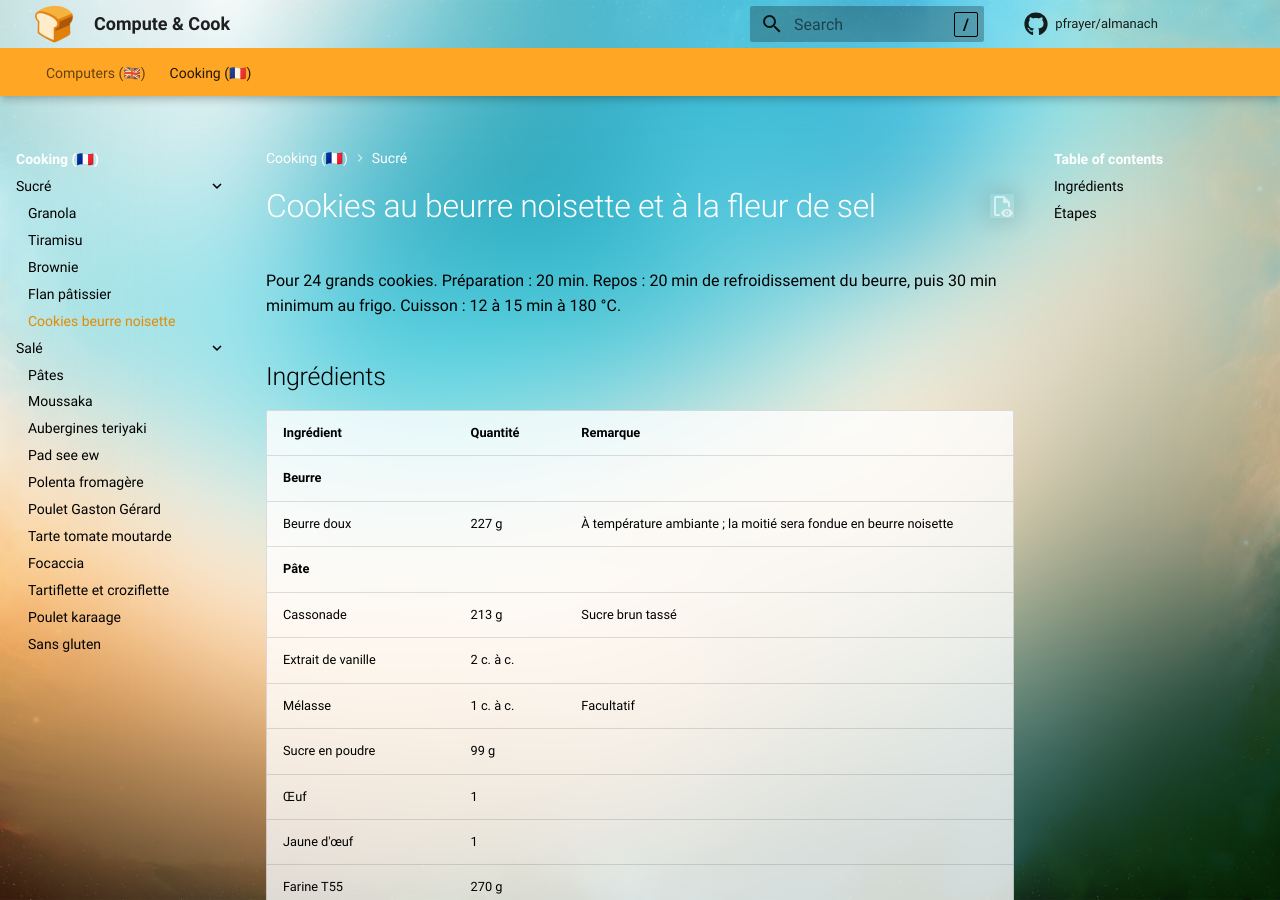
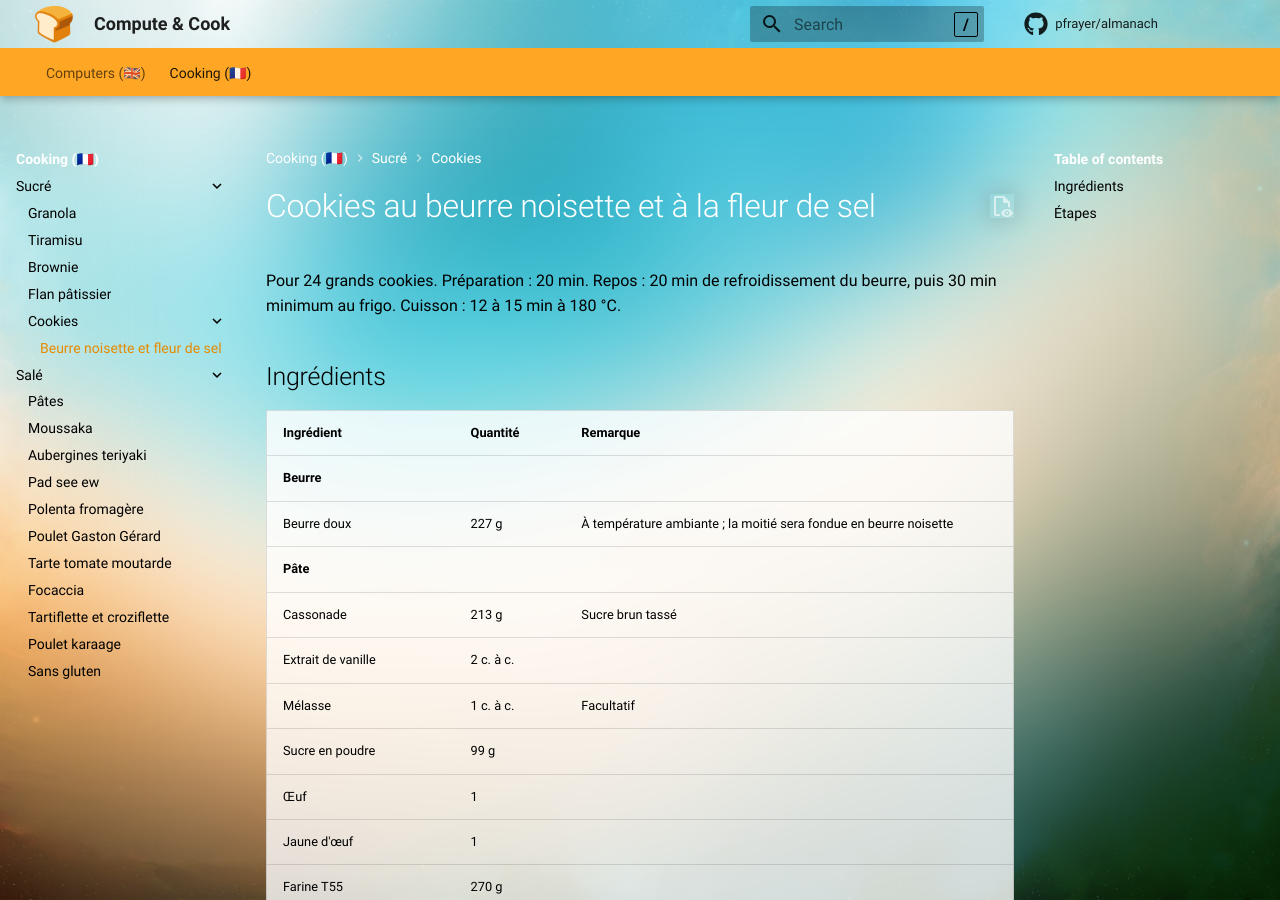
Before and after one commit to pfrayer/almanach, an MkDocs documentation site: the page built from src/docs/cook/cookies/beurre_noisette.md, in a window 1280 px wide and 900 px high. Built offline with MkDocs 1.6.1 and Material for MkDocs 9.7.7, drawn with Linux system fonts in a browser that asks for light colours; comment, search, counter and statistics services are not loaded.

Commit message:
refactor(cook): sous-section cookies

```diff
--- a/mkdocs.yml
+++ b/mkdocs.yml
@@ -55,7 +55,8 @@ nav:
     - Tiramisu: docs/cook/tiramisu.md
     - Brownie: docs/cook/brownie.md
     - Flan pâtissier: docs/cook/flan.md
-    - Cookies beurre noisette: docs/cook/cookies.md
+    - Cookies:
+      - Beurre noisette et fleur de sel: docs/cook/cookies/beurre_noisette.md
   - Salé:
     - Pâtes: docs/cook/pate.md
     - Moussaka: docs/cook/moussaka.md
```
Also changed, not shown: src/docs/cook/cookies/beurre_noisette.md (renamed from src/docs/cook/cookies.md).
